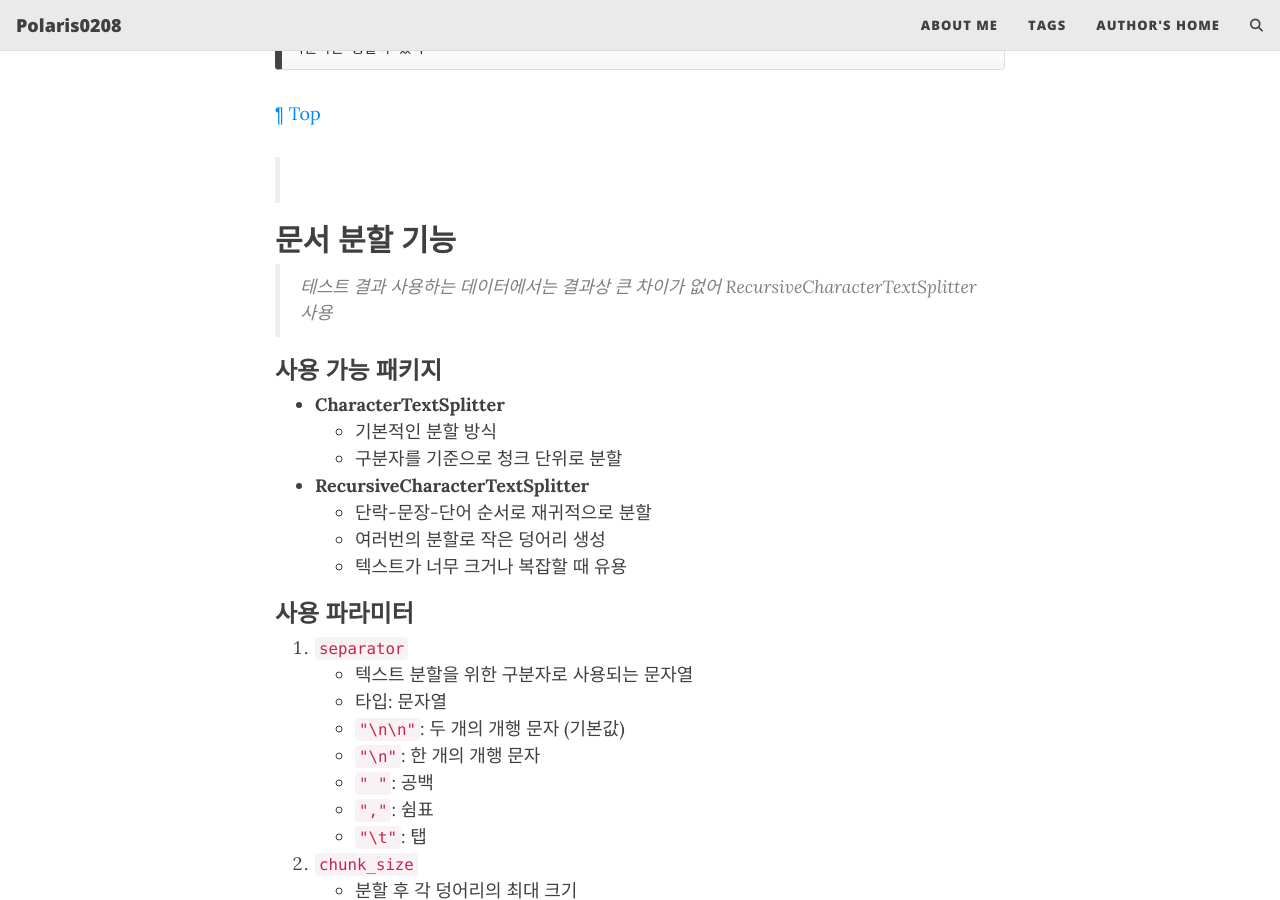
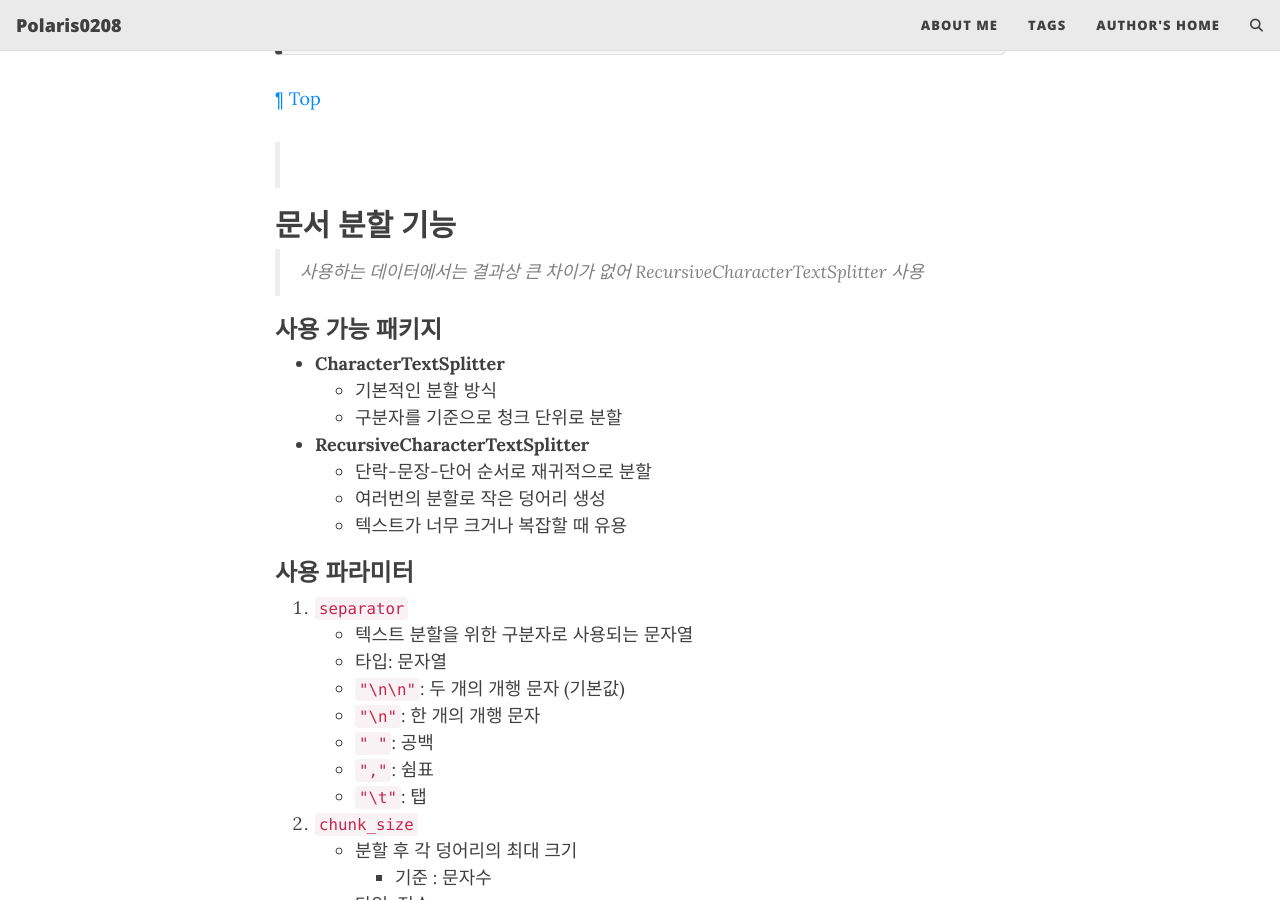
Before and after one commit to polaris0208/polaris0208.github.io, a Jekyll site: the page built from _posts/2024-11-14-LLM-RAG-Chatbot-1.md, in a window 1280 px wide and 900 px high, scrolled down 4431 px. Built offline with Jekyll 4.4.1, drawn with Linux system fonts in a browser that asks for light colours; comment, search, counter and statistics services are not loaded; some of the changed text lies outside the part shown.

Commit message:
docs : Add TIL_24_1114
2024년 11월 24일 TIL 작성
LLM, RAG를 이용한 Chatbot 제작 1일차 진행기록

```diff
--- a/_posts/2024-11-14-LLM-RAG-Chatbot-1.md
+++ b/_posts/2024-11-14-LLM-RAG-Chatbot-1.md
@@ -13,10 +13,10 @@
 
 # Index
 
-[¶ 개요](#개요)<br>
-[¶ 문서 로드 기능](#문서-로드-기능)<br>
-[¶ 문서 분할 기능](#문서-분할-기능)<br>
-[¶ 문서 임베딩 기능](#문서-임베딩-기능)
+>[¶ 개요](#개요)<br>
+>[¶ 문서 로드 기능](#문서-로드-기능)<br>
+>[¶ 문서 분할 기능](#문서-분할-기능)<br>
+>[¶ 문서 임베딩 기능](#문서-임베딩-기능)
 
 ## 개요
 
@@ -150,6 +150,7 @@
   - `{'source': 'documents/초거대 언어모델 연구 동향 (1).pdf', 'page': 0}`
 
 ### 확인된 문제
+
 > 기능 테스트 이후에 성능에 영향을 미친다 판단되면 전처리 진행 예정
 - 페이지 제목이 최상단으로 이동함
 
@@ -181,7 +182,7 @@
 ><br>
 
 ## 문서 분할 기능
-> 테스트 결과 사용하는 데이터에서는 결과상 큰 차이가 없어 RecursiveCharacterTextSplitter 사용
+> 사용하는 데이터에서는 결과상 큰 차이가 없어 RecursiveCharacterTextSplitter 사용
 
 ### 사용 가능 패키지
 - **CharacterTextSplitter**
```
Also changed, not shown: other parts of _posts/2024-11-14-LLM-RAG-Chatbot-1.md (+1 -1 lines).
